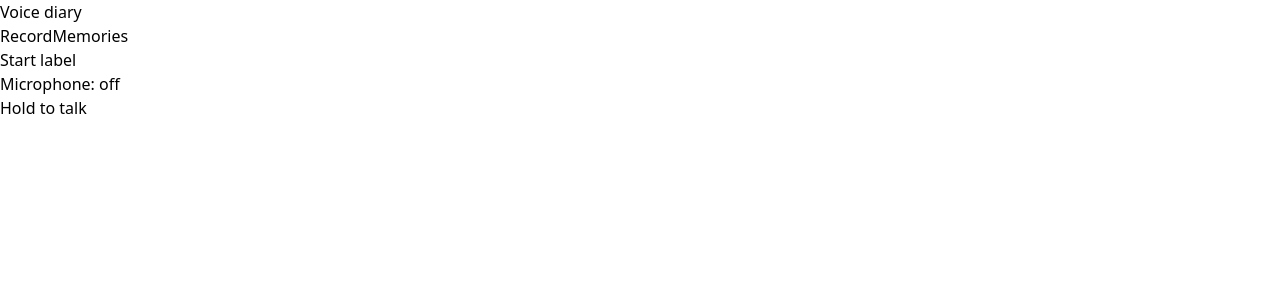
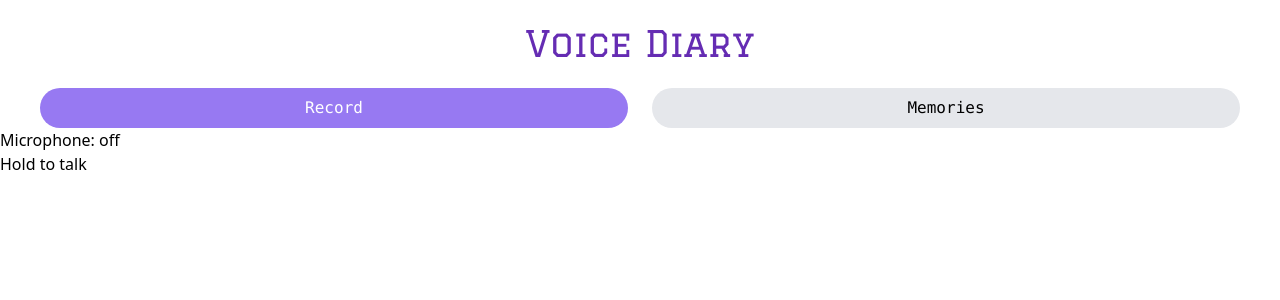
Before and after one commit to 397-f22/VoiceDiary, a React (Vite) app: page / in a window 1280 px wide. Shown: the top 300 px of the page. Built offline with nearby package versions, Linux system fonts and the light colour scheme; what @speechly/speech-recognition-polyfill would draw is missing.

Commit message:
added clsx to conditionally construct classNames; styled NavBar Component

```diff
--- a/package.json
+++ b/package.json
@@ -11,6 +11,7 @@
   "dependencies": {
     "@speechly/react-client": "^2.2.0",
     "@speechly/speech-recognition-polyfill": "^1.2.0",
+    "clsx": "^1.2.1",
     "react": "^18.2.0",
     "react-dom": "^18.2.0",
     "react-router": "^6.4.3",
--- a/src/App.tsx
+++ b/src/App.tsx
@@ -1,18 +1,17 @@
 import "./App.css";
 import Recording from "./components/Recording";
 
-import { BrowserRouter, Routes, Route } from 'react-router-dom'
+import { BrowserRouter, Routes, Route } from "react-router-dom";
 
 function App() {
-  return (  <BrowserRouter>
-  <Routes>
-    <Route path="/" element={<Recording/>} />
-    <Route path="/diaryList" element={<div></div>} />
-  </Routes>
-  </BrowserRouter>)
+  return (
+    <BrowserRouter>
+      <Routes>
+        <Route path="/" element={<Recording />} />
+        <Route path="/memories" element={<div>Memories [TODO]</div>} />
+      </Routes>
+    </BrowserRouter>
+  );
 }
 
-
-
-
 export default App;
--- a/src/components/NavBar.tsx
+++ b/src/components/NavBar.tsx
@@ -1,23 +1,37 @@
-import React from 'react'
-
-import { Link } from 'react-router-dom'
+import { useNavigate, useLocation } from "react-router-dom";
+import { clsx } from "clsx";
 
 const NavBar = () => {
+  const location = useLocation();
+  const isMemoriesPage = location.pathname.includes("memories");
+  const navigate = useNavigate();
+  const navigateToHome = () => navigate("/");
+  const navigateToMemories = () => navigate("/memories");
   return (
-    <>
-      <div>
-        <h1>Voice diary</h1>
-        <div>
-          <button onClick={() => <Link to={'/'}></Link>}>Record</button>
-          <button onClick={() => <Link to={'/diaryList'}></Link>}>
-            Memories
-          </button>
-        </div>
-        <img></img>
-        <button>Start label</button>
+    <div className="border-red-500 w-full text-center">
+      <h1 className="font-graduate text-primary text-4xl p-6">Voice Diary</h1>
+      <div className="grid grid-cols-2 mx-10 gap-6">
+        <button
+          className={clsx(
+            "px-6 py-2 bg-gray-200 font-mono text-black rounded-full",
+            !isMemoriesPage && "bg-secondary text-white"
+          )}
+          onClick={navigateToHome}
+        >
+          Record
+        </button>
+        <button
+          className={clsx(
+            "px-6 py-2 bg-gray-200 font-mono text-black rounded-full",
+            isMemoriesPage && "bg-secondary text-white"
+          )}
+          onClick={navigateToMemories}
+        >
+          Memories
+        </button>
       </div>
-    </>
-  )
-}
+    </div>
+  );
+};
 
-export default NavBar
+export default NavBar;
--- a/src/index.css
+++ b/src/index.css
@@ -4,5 +4,5 @@
 
 @font-face {
   font-family: "Graduate-Regular";
-  src: url("../public/fonts/Graduate-Regular.ttf");
+  src: url("../fonts/Graduate-Regular.ttf");
 }
--- a/tailwind.config.cjs
+++ b/tailwind.config.cjs
@@ -6,6 +6,10 @@ module.exports = {
       fontFamily: {
         graduate: ["Graduate-Regular", "sans-serif"],
       },
+      colors: {
+        primary: "#652CB3",
+        secondary: "#9779F2",
+      },
     },
   },
   plugins: [],
```
Also changed, not shown: fonts/Graduate-Regular.ttf (renamed from public/fonts/Graduate-Regular.ttf), 1 other file (tests, documents, lock files or other folders).
